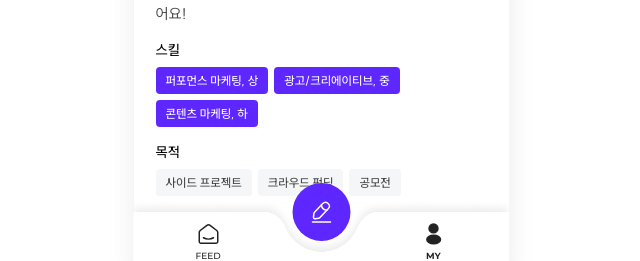
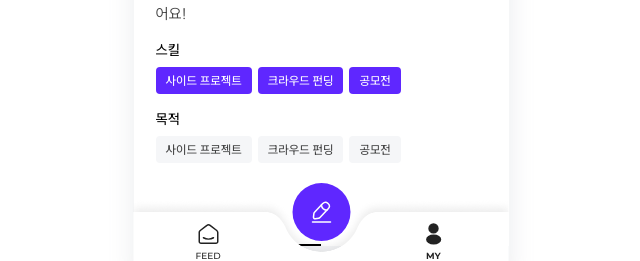
Before and after one commit to ConceptBe/conceptbe-frontend, a React (Vite) app: page /profile in a window 1280 px wide. Shown: the part 527-788 px from the top of the page, without its empty margins (319-959 px from the left). Built offline with nearby package versions, Linux system fonts and the light colour scheme; a web font is replaced by a local one.

Commit message:
refactor: Badge 컴포넌트 책임 분리 및 스타일 로직 수정 후 적용

```diff
--- /dev/null
+++ b/src/components/@common/Badge/Badge.tsx
@@ -0,0 +1,22 @@
+import styled from '@emotion/styled';
+import { ReactNode } from 'react';
+
+import BadgeItem from './BadgeItem';
+
+interface Props {
+  children: ReactNode;
+}
+
+const Badge = ({ children }: Props) => {
+  return <Wrapper>{children}</Wrapper>;
+};
+
+Badge.Item = BadgeItem;
+
+export default Badge;
+
+const Wrapper = styled.ul`
+  display: flex;
+  flex-wrap: wrap;
+  gap: 6px;
+`;
--- /dev/null
+++ b/src/components/@common/Badge/BadgeItem.tsx
@@ -0,0 +1,35 @@
+import styled from '@emotion/styled';
+import { ReactNode } from 'react';
+
+import { ColorType } from '../../../styles/theme';
+
+type BackgroundColorType = keyof Pick<ColorType, 'c1' | 'bg1'>;
+type FontColorType = keyof Pick<ColorType, 'w1' | 'b4' | 'b9'>;
+
+interface Props {
+  children: ReactNode;
+  backgroundColor?: BackgroundColorType;
+  fontColor?: FontColorType;
+}
+
+const BadgeItem = ({ children, backgroundColor = 'bg1', fontColor = 'b9', ...attributes }: Props) => {
+  return (
+    <Wrapper backgroundColor={backgroundColor} fontColor={fontColor} {...attributes}>
+      {children}
+    </Wrapper>
+  );
+};
+
+export default BadgeItem;
+
+const Wrapper = styled.li<Required<Omit<Props, 'children'>>>`
+  display: flex;
+  align-items: center;
+  height: 27px;
+  background-color: ${({ theme, backgroundColor }) => theme.color[backgroundColor]};
+  color: ${({ theme, fontColor }) => theme.color[fontColor]};
+  font-size: 12px;
+  font-weight: 500;
+  padding: 0px 10px;
+  border-radius: 4px;
+`;
--- a/src/components/Card/IdeaCard.tsx
+++ b/src/components/Card/IdeaCard.tsx
@@ -9,17 +9,17 @@ import { ReactComponent as UnScrap } from '../../assets/svg/scrap.svg';
 import { ReactComponent as ScrapView } from '../../assets/svg/scrap_14.svg';
 // footer
 import { ReactComponent as View } from '../../assets/svg/view_14.svg';
+import Badge from '../@common/Badge/Badge.tsx';
 import Divider from '../@common/Divider/Divider.tsx';
 import Spacer from '../@common/Spacer/Spacer.tsx';
 import Text from '../@common/Text/Text.tsx';
-import Tag, { TagProps } from '../Tag.tsx';
 
-interface IdeaCardProps {
+interface Props {
   mine?: boolean;
-  tags: TagProps;
+  badges: string[];
 }
 
-const IdeaCard = ({ mine, tags }: TagProps) => {
+const IdeaCard = ({ mine, badges }: Props) => {
   const theme = useTheme();
   return (
     <CardContainer>
@@ -64,7 +64,11 @@ const IdeaCard = ({ mine, tags }: TagProps) => {
         <Spacer size={14} />
 
         <TagWrapper>
-          <Tag tags={tags} />
+          <Badge>
+            {badges.map((badge) => (
+              <Badge.Item key={badge}>{badge}</Badge.Item>
+            ))}
+          </Badge>
         </TagWrapper>
       </ContentWrapper>
 
--- a/src/components/Tag.tsx
+++ /dev/null
@@ -1,38 +0,0 @@
-import styled from '@emotion/styled';
-import { CSSProperties } from 'react';
-
-export interface TagProps {
-  tags: string[];
-  select?: boolean;
-  style?: CSSProperties;
-}
-
-const Tag = ({ tags, select = false, style }: TagProps) => {
-  return (
-    <TagWrapper>
-      {tags.map((tag, idx) => (
-        <StyledTag key={idx} select={select} style={{ ...style }}>
-          {tag}
-        </StyledTag>
-      ))}
-    </TagWrapper>
-  );
-};
-
-export default Tag;
-const TagWrapper = styled.div`
-  display: flex;
-  flex-wrap: wrap;
-  gap: 6px;
-`;
-const StyledTag = styled.div<{ select: boolean }>`
-  display: flex;
-  align-items: center;
-  height: 27px;
-  background-color: ${({ theme, select }) => (select ? theme.color.c1 : theme.color.bg1)};
-  color: ${({ theme, select }) => (select ? theme.color.w1 : theme.color.b9)};
-  font-size: 12px;
-  font-weight: 500;
-  padding: 0px 10px;
-  border-radius: 4px;
-`;
--- a/src/pages/SignUp.tsx
+++ b/src/pages/SignUp.tsx
@@ -37,16 +37,6 @@ const SignUp = () => {
       { text: '오프라인', value: 'offline', checked: false },
     ],
   });
-
-  const [radioOptions, setRadioOptions] = useState<radioOptions[] | []>([]);
-
-  useEffect(() => {
-    setRadioOptions([
-      { text: '옵션 1', value: 'option1' },
-      { text: '옵션 2', value: 'option2' },
-      { text: '옵션 3', value: 'option3' },
-    ]);
-  }, []);
 
   //체크박스
   const { checkboxValue, onChangeCheckBox } = useCheckbox({
@@ -199,7 +189,7 @@ const SignUp = () => {
 
       <div style={{ padding: 20 }}>
         {Array.from({ length: 20 }, (_, idx) => (
-          <IdeaCard key={idx} tags={tags} />
+          <IdeaCard key={idx} badges={tags} />
         ))}
       </div>
       <BottomSheet isOpen={isOpen} onClose={() => setIsOpen(false)}>
--- a/src/pages/Write.tsx
+++ b/src/pages/Write.tsx
@@ -17,7 +17,6 @@ import Spacer from '../components/@common/Spacer/Spacer';
 import Text from '../components/@common/Text/Text';
 import BottomSheet from '../components/BottomSheet/BottomSheet';
 import Dropdown from '../components/Inputs/Dropdown/Dropdown';
-import Tag from '../components/Tag';
 import {
   filterOptions,
   filterSubOptions,
--- a/src/pages/feed/Feed.page.tsx
+++ b/src/pages/feed/Feed.page.tsx
@@ -11,13 +11,14 @@ import { ReactComponent as UnLike } from '../../assets/svg/FeedDetail/unLike.svg
 import { ReactComponent as UnScrap } from '../../assets/svg/FeedDetail/unScrap.svg';
 import { ReactComponent as Logo } from '../../assets/svg/main_logo.svg';
 import { ReactComponent as X } from '../../assets/svg/x.svg';
+import Badge from '../../components/@common/Badge/Badge';
 import Divider from '../../components/@common/Divider/Divider';
 import Header from '../../components/@common/Header/Header';
 import Spacer from '../../components/@common/Spacer/Spacer';
 import Text from '../../components/@common/Text/Text';
 import TextDivider from '../../components/@common/TextDivider/TextDivider';
 import ProfileComponent from '../../components/Profile';
-import Tag from '../../components/Tag';
+
 const FeedDetailPage = () => {
   const infoIndex = [
     { indexName: '분야', tag: ['IT', '유튜브 컨텐츠'] },
@@ -124,7 +125,13 @@ const FeedDetailPage = () => {
                     {item.indexName}
                   </Text>
                   <Spacer size={12} />
-                  <Tag tags={item.tag} style={{ color: 'black' }} />
+                  <Badge>
+                    {item.tag.map((badge) => (
+                      <Badge.Item key={badge} fontColor="b4">
+                        {badge}
+                      </Badge.Item>
+                    ))}
+                  </Badge>
                 </div>
               )}
             </div>
--- a/src/pages/feed/Feeds.page.tsx
+++ b/src/pages/feed/Feeds.page.tsx
@@ -110,7 +110,7 @@ const Feeds = () => {
             <Spacer size={20} />
             {Array.from({ length: 20 }, (_, idx) => (
               <>
-                <IdeaCard key={idx} tags={tags} />
+                <IdeaCard key={idx} badges={tags} />
                 <Spacer size={20} />
               </>
             ))}
--- a/src/pages/profile/Profile.page.tsx
+++ b/src/pages/profile/Profile.page.tsx
@@ -1,10 +1,10 @@
-import { useTheme } from '@emotion/react';
 import styled from '@emotion/styled';
 import { useState } from 'react';
 import { useNavigate } from 'react-router-dom';
 
 import { ReactComponent as Logo } from '../../assets/svg/main_logo.svg';
 import { ReactComponent as Setting } from '../../assets/svg/setting.svg';
+import Badge from '../../components/@common/Badge/Badge';
 import Header from '../../components/@common/Header/Header';
 import Spacer from '../../components/@common/Spacer/Spacer';
 import Text from '../../components/@common/Text/Text';
@@ -13,14 +13,12 @@ import Padding from '../../components/Padding';
 import Tab from '../../components/Tab/Tab';
 import TabPannel from '../../components/Tab/TabPannel';
 import Tabs from '../../components/Tab/Tabs';
-import Tag from '../../components/Tag';
 import UnStyleButton from '../../components/UnStyleButton';
 
 const skillTags = ['퍼포먼스 마케팅, 상', '광고/크리에이티브, 중', '콘텐츠 마케팅, 하'];
-const tags = ['사이드 프로젝트', '크라우드 펀딩', '공모전'];
+const badges = ['사이드 프로젝트', '크라우드 펀딩', '공모전'];
 
 const Profile = () => {
-  const theme = useTheme();
   const navigate = useNavigate();
   const [activeTab, setAtiveTab] = useState(0);
 
@@ -82,7 +80,13 @@ const Profile = () => {
             <Text font="suit14m">스킬</Text>
             <Spacer size={10} />
             <TagWrapper>
-              <Tag tags={skillTags} select />
+              <Badge>
+                {badges.map((badge) => (
+                  <Badge.Item key={badge} backgroundColor="c1" fontColor="w1">
+                    {badge}
+                  </Badge.Item>
+                ))}
+              </Badge>
             </TagWrapper>
           </div>
           {/* 목적 */}
@@ -90,7 +94,13 @@ const Profile = () => {
             <Text font="suit14m">목적</Text>
             <Spacer size={10} />
             <TagWrapper>
-              <Tag style={{ color: theme.color.b4 }} tags={tags} />
+              <Badge>
+                {badges.map((badge) => (
+                  <Badge.Item key={badge} fontColor="b4">
+                    {badge}
+                  </Badge.Item>
+                ))}
+              </Badge>
             </TagWrapper>
           </div>
         </ProfileBox>
@@ -102,14 +112,14 @@ const Profile = () => {
         <TabPannel value={activeTab} active={0}>
           <TabPannelBox>
             {Array.from({ length: 20 }, (_, idx) => (
-              <IdeaCard mine key={idx} tags={tags} />
+              <IdeaCard mine key={idx} badges={badges} />
             ))}
           </TabPannelBox>
         </TabPannel>
         <TabPannel value={activeTab} active={1}>
           <TabPannelBox>
             {Array.from({ length: 20 }, (_, idx) => (
-              <IdeaCard key={idx} tags={tags} />
+              <IdeaCard key={idx} badges={badges} />
             ))}
           </TabPannelBox>
         </TabPannel>
```
